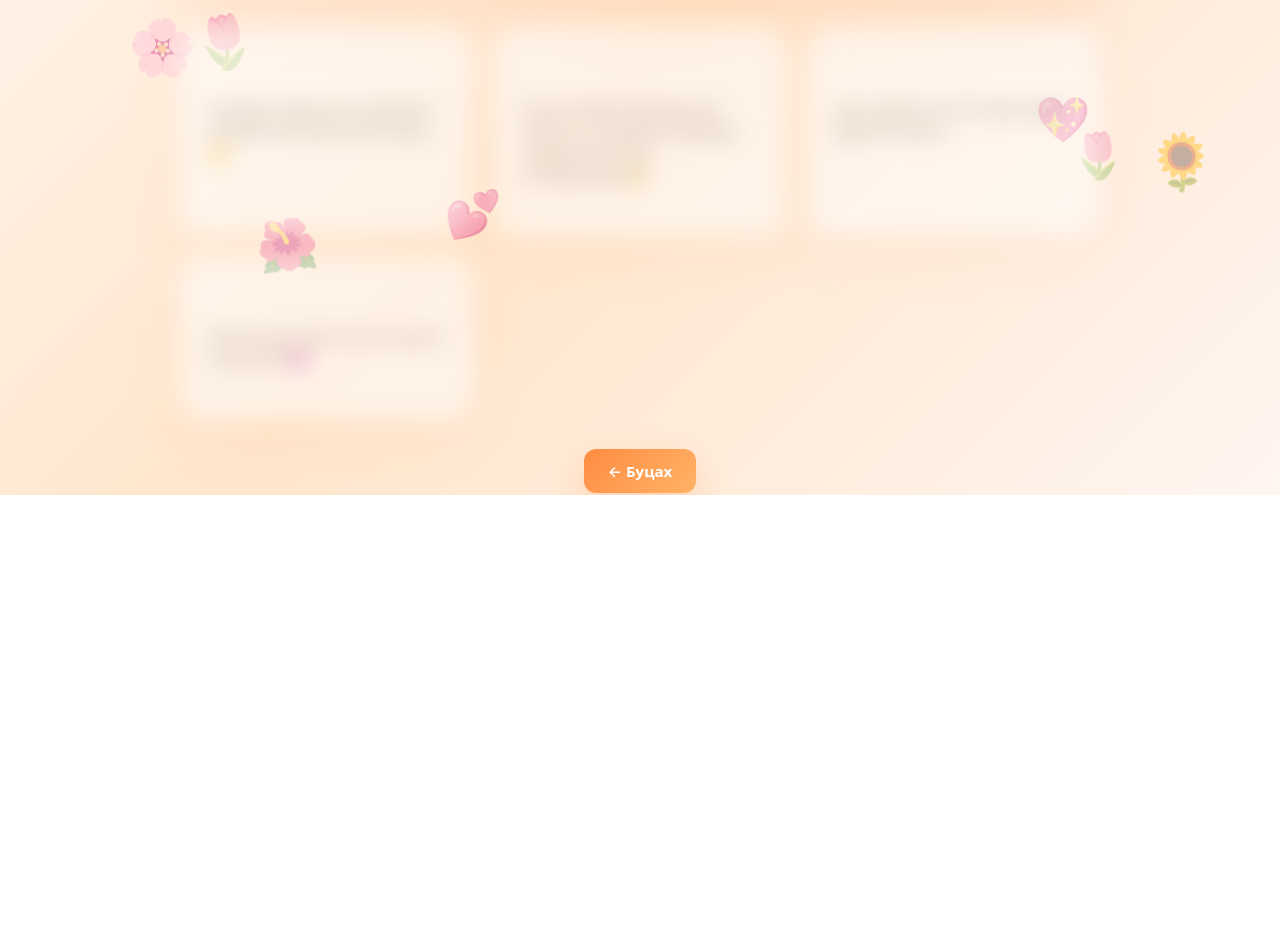
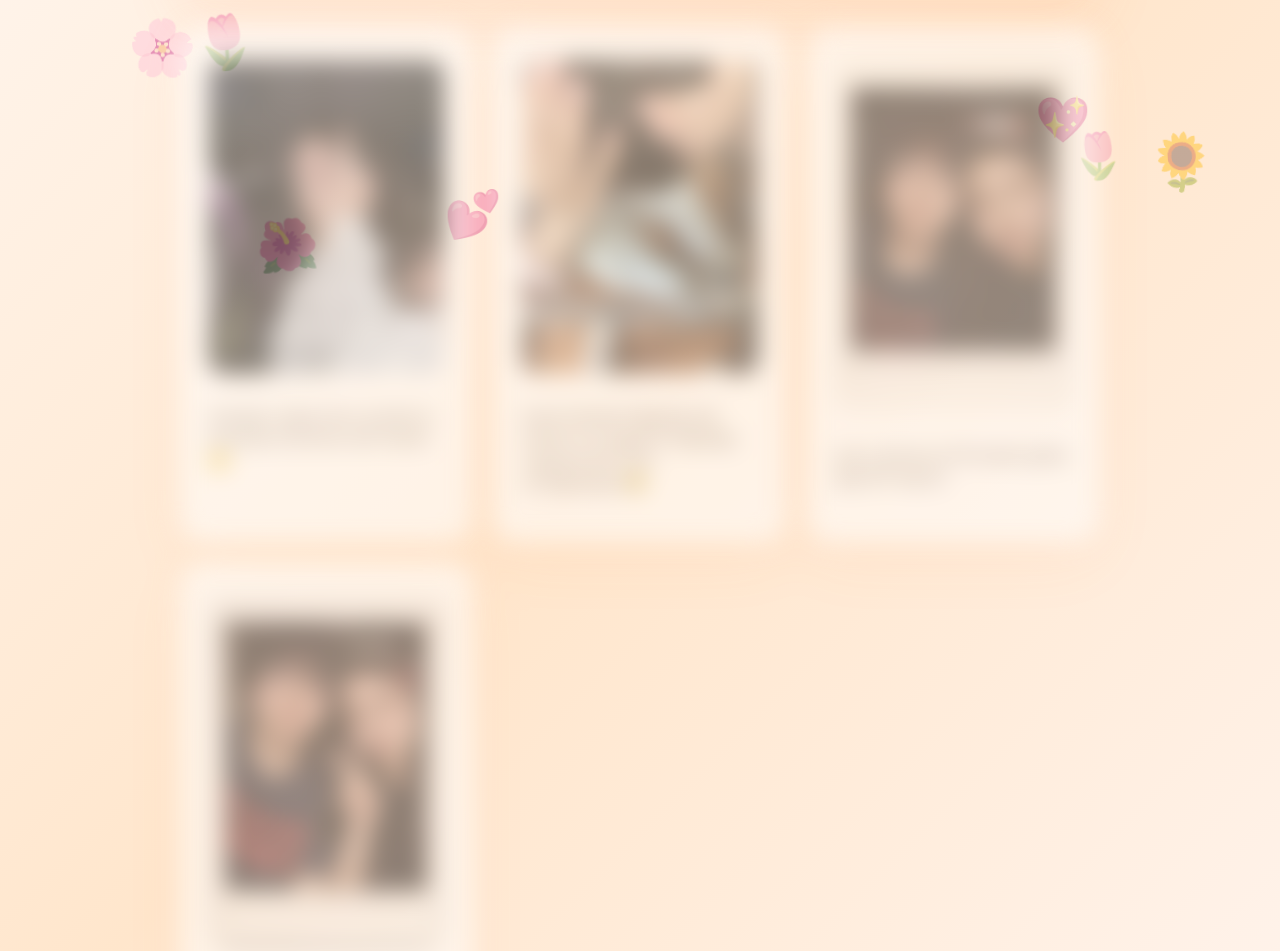
Before and after one commit to hairtaishumngra/gomo-arhicn, a plain HTML site: page memories.html in a window 1280 px wide. Shown: the part 365-1316 px from the top of the page. Before the commit the page ends 860 px from the top, so only its background shows below. Drawn offline with Linux system fonts and the light colour scheme.

Commit message:
memories.html

```diff
--- a/memories.html
+++ b/memories.html
@@ -40,22 +40,22 @@
   <div class="memory-grid locked" id="memContent">
 
     <div class="card memory">
-      <img src="images/photo1.jpg" alt="">
+      <img src="photo1.jpg" alt="">
       <p> hamgiin udaan bsn uy baih te butsaad ochhimsn edr hahah 😏</p>
     </div>
 
     <div class="card memory">
-      <img src="images/photo2.jpg" alt="">
+      <img src="photo2.jpg" alt="">
       <p> hamt hicheel hiidg bje edr hahah chi zaagal bi oilgodgu sugaraal edr onts suralgtanguia😂</p>
     </div>
 
     <div class="card memory">
-      <img src="images/photo3.jpg" alt="">
+      <img src="photo3.jpg" alt="">
       <p>just a picture of AI hahah ghde goyl bh shg bn </p>
     </div>
 
     <div class="card memory">
-      <img src="images/photo4.jpg" alt="">
+      <img src="photo4.jpg" alt="">
       <p> dhiad neg hahha hamt avhulsn zurg obso 😈</p>
     </div>
 
```
